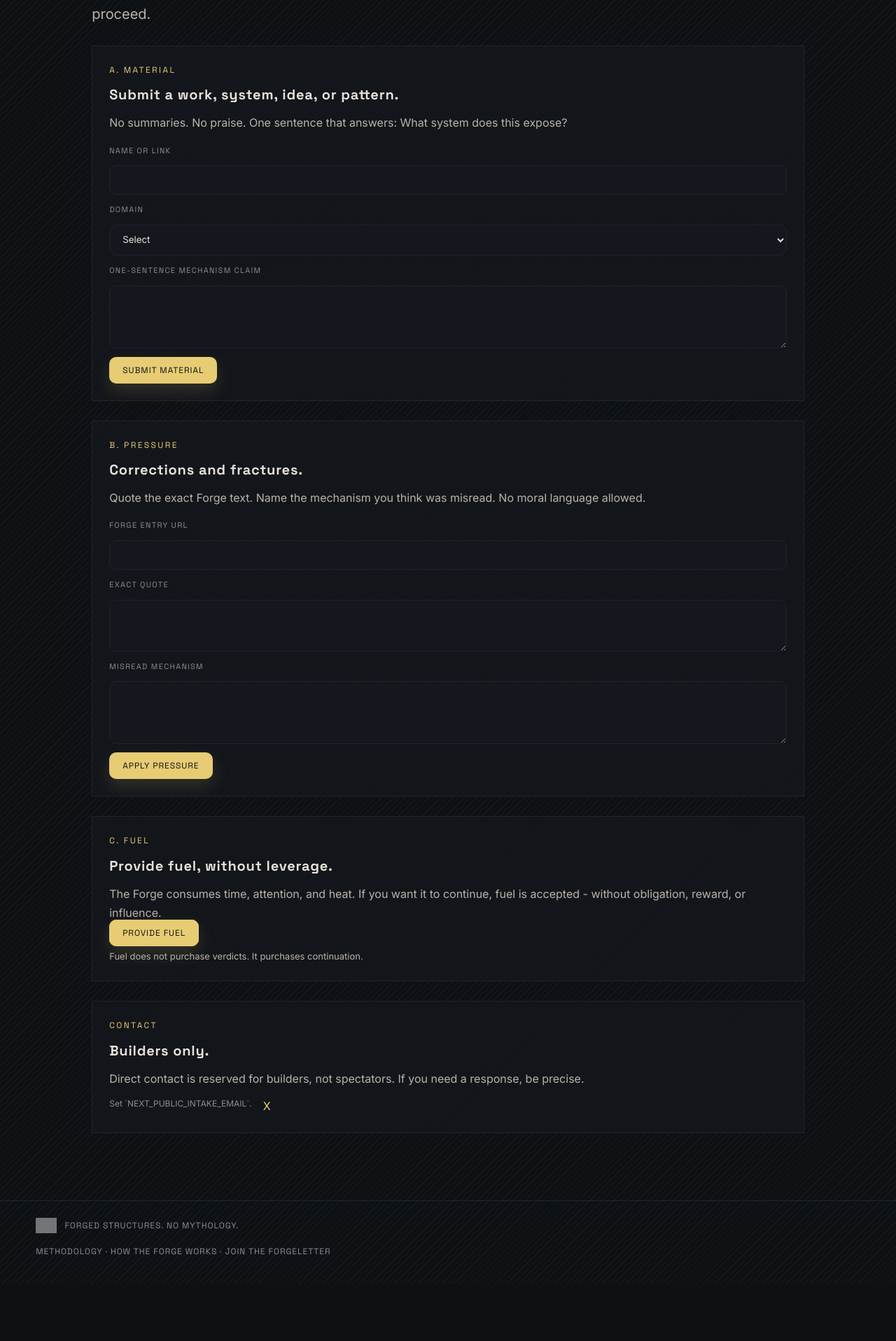
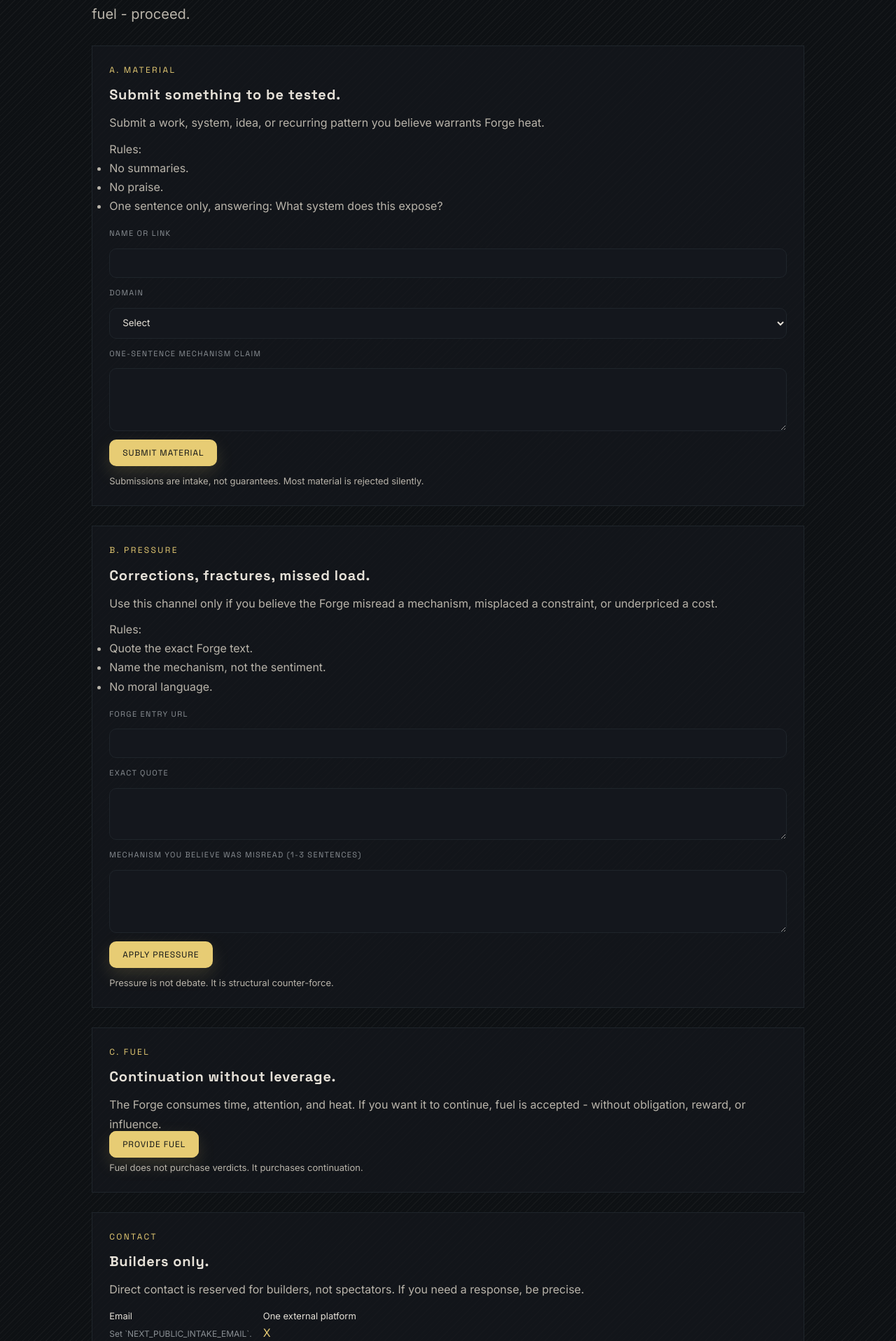
Before and after one commit to sergioB79/theForge, a Next.js app in the folder site/forge/: page /intake in a window 1280 px wide. Shown: the part 344-2260 px from the top of the page at 70% size. Before the commit the page ends 2179 px from the top, so only its background shows below. Built offline with nearby package versions, Linux system fonts and the light colour scheme; no server answers; grey boxes are pictures that could not be loaded.

Commit message:
Tighten intake copy

```diff
--- a/site/forge/src/app/intake/page.tsx
+++ b/site/forge/src/app/intake/page.tsx
@@ -13,16 +13,24 @@ export default function IntakePage() {
       <p className="forge-lead intake-lead">
         The Forge does not debate opinions. It examines systems under heat. If you are
         here to praise, argue, or perform alignment - stop. If you are here to submit
-        material, pressure, or fuel - proceed.
+        material, apply pressure, or provide fuel - proceed.
       </p>
 
       <section className="forge-card intake-card">
         <div className="intake-label">A. MATERIAL</div>
-        <h2 className="intake-title">Submit a work, system, idea, or pattern.</h2>
+        <h2 className="intake-title">Submit something to be tested.</h2>
         <p className="intake-copy">
-          No summaries. No praise. One sentence that answers: What system does this
-          expose?
+          Submit a work, system, idea, or recurring pattern you believe warrants Forge
+          heat.
         </p>
+        <div className="intake-copy">
+          Rules:
+          <ul>
+            <li>No summaries.</li>
+            <li>No praise.</li>
+            <li>One sentence only, answering: What system does this expose?</li>
+          </ul>
+        </div>
         <form className="intake-form" action={materialUrl} method="post">
           <label htmlFor="intake-name">Name or link</label>
           <input id="intake-name" name="name" type="text" required />
@@ -47,15 +55,26 @@ export default function IntakePage() {
             </p>
           )}
         </form>
+        <p className="intake-copy intake-copySmall">
+          Submissions are intake, not guarantees. Most material is rejected silently.
+        </p>
       </section>
 
       <section className="forge-card intake-card">
         <div className="intake-label">B. PRESSURE</div>
-        <h2 className="intake-title">Corrections and fractures.</h2>
+        <h2 className="intake-title">Corrections, fractures, missed load.</h2>
         <p className="intake-copy">
-          Quote the exact Forge text. Name the mechanism you think was misread. No
-          moral language allowed.
+          Use this channel only if you believe the Forge misread a mechanism, misplaced
+          a constraint, or underpriced a cost.
         </p>
+        <div className="intake-copy">
+          Rules:
+          <ul>
+            <li>Quote the exact Forge text.</li>
+            <li>Name the mechanism, not the sentiment.</li>
+            <li>No moral language.</li>
+          </ul>
+        </div>
         <form className="intake-form" action={pressureUrl} method="post">
           <label htmlFor="pressure-source">Forge entry URL</label>
           <input id="pressure-source" name="source" type="url" required />
@@ -63,7 +82,9 @@ export default function IntakePage() {
           <label htmlFor="pressure-quote">Exact quote</label>
           <textarea id="pressure-quote" name="quote" rows={3} required />
 
-          <label htmlFor="pressure-mechanism">Misread mechanism</label>
+          <label htmlFor="pressure-mechanism">
+            Mechanism you believe was misread (1-3 sentences)
+          </label>
           <textarea id="pressure-mechanism" name="mechanism" rows={4} required />
 
           <button type="submit">Apply pressure</button>
@@ -73,11 +94,14 @@ export default function IntakePage() {
             </p>
           )}
         </form>
+        <p className="intake-copy intake-copySmall">
+          Pressure is not debate. It is structural counter-force.
+        </p>
       </section>
 
       <section className="forge-card intake-card">
         <div className="intake-label">C. FUEL</div>
-        <h2 className="intake-title">Provide fuel, without leverage.</h2>
+        <h2 className="intake-title">Continuation without leverage.</h2>
         <p className="intake-copy">
           The Forge consumes time, attention, and heat. If you want it to continue,
           fuel is accepted - without obligation, reward, or influence.
@@ -104,6 +128,8 @@ export default function IntakePage() {
           response, be precise.
         </p>
         <div className="intake-contact">
+          <div>
+            <div className="intake-copySmall">Email</div>
             {contactEmail ? (
               <a className="forge-link" href={`mailto:${contactEmail}`}>
                 {contactEmail}
@@ -111,6 +137,9 @@ export default function IntakePage() {
             ) : (
               <span className="intake-note">Set `NEXT_PUBLIC_INTAKE_EMAIL`.</span>
             )}
+          </div>
+          <div>
+            <div className="intake-copySmall">One external platform</div>
             {contactPlatform ? (
               <a className="forge-link" href={contactPlatform} target="_blank" rel="noreferrer">
                 {contactPlatformLabel}
@@ -119,6 +148,7 @@ export default function IntakePage() {
               <span className="intake-note">Set `NEXT_PUBLIC_INTAKE_PLATFORM_URL`.</span>
             )}
           </div>
+        </div>
       </section>
     </main>
   );
```
Lines whose indentation alone changed are shown as unchanged.
